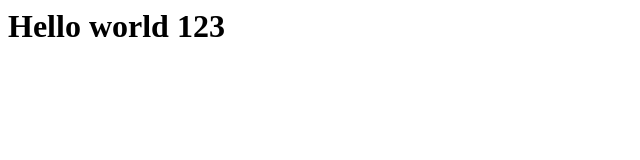
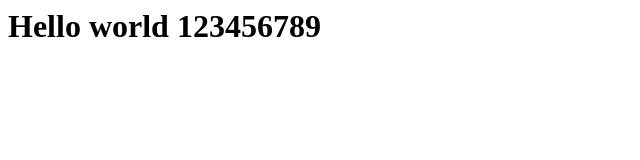
Before and after one commit to subarna00/git-jenkins-test, a plain HTML site: page index.html in a window 1280 px wide. Shown: the whole page, without its empty margins (0-640 px from the left). Drawn offline with Linux system fonts and the light colour scheme.

Commit message:
Update index.html

```diff
--- a/index.html
+++ b/index.html
@@ -1,5 +1,5 @@
 <html>
   <body>
-    <h1>Hello world 123</h1>
+    <h1>Hello world 123456789</h1>
   </body>
 </html>
```
